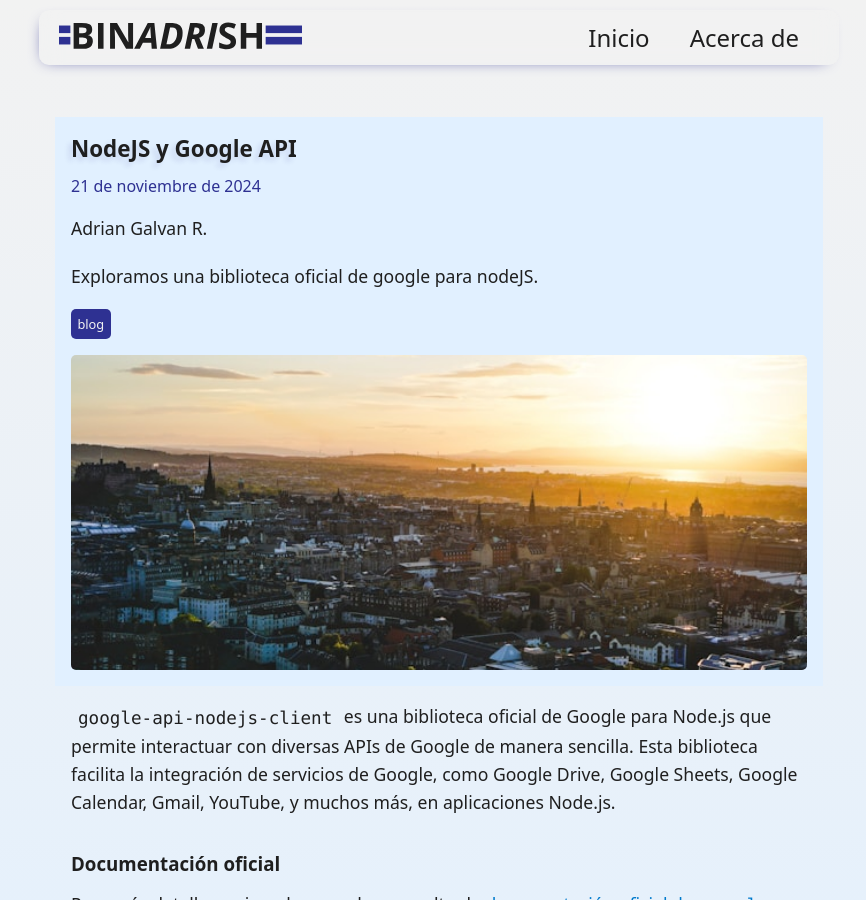
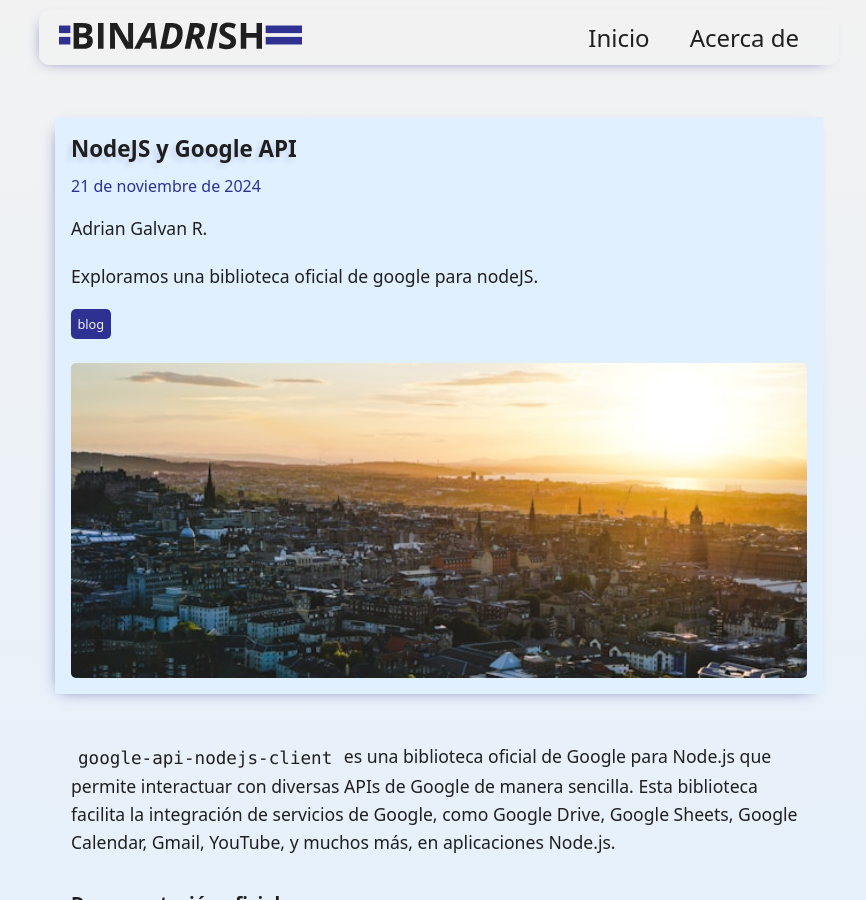
Before and after one commit to binadrish/binadrish.github.io, a Jekyll site: the page built from _posts/2024-11-21-nodejs-y-google-api.md, in a window 1280 px wide and 900 px high. Shown: the whole window, without its empty margins (201-1067 px from the left). Built offline with Jekyll 4.4.1, drawn with Linux system fonts in a browser that asks for light colours.

Commit message:
update 2.0

```diff
--- a/assets/css/style.css
+++ b/assets/css/style.css
@@ -63,7 +63,7 @@ body {
   position: absolute;
   top: 0.5em;
   right: 0.5em;
-  background: #007acc;
+  background: var(--resolution-blue);
   color: white;
   border: none;
   padding: 0.2em 0.6em;
@@ -730,6 +730,7 @@ header h1{
     padding: 1em;
     border-radius: 0.5em;
     margin: 1.5em 0;
+    box-shadow: -4px 4px 15px -10px #2E319290;
 }
 
 /* Código inline */
@@ -742,7 +743,7 @@ header h1{
 
 /* Enlaces */
 .post-site-content a {
-  color: #007acc;
+  color:var(--resolution-blue);
   text-decoration: underline;
 }
 
@@ -752,10 +753,13 @@ header h1{
     align-items: center;
     justify-content: center;
     padding: 1em;
-    gap: 1em;
+    gap: 1.5em;
     overflow: hidden;
     width: 100%;
     background-color: var(--solitude-blue);
+    box-shadow: -4px 4px 15px -10px var(--resolution-blue);
+    margin-bottom: 2em;
+
 }
 
 .post-site-title{
```
